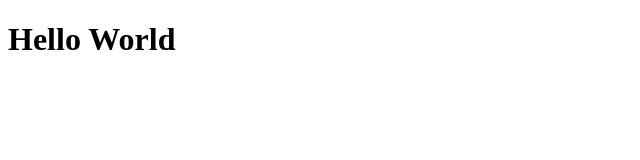
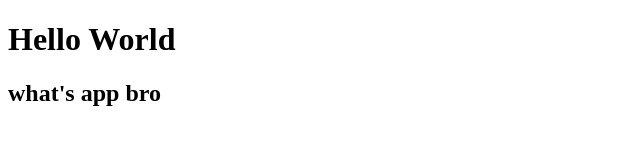
Before and after one commit to Sunnatilla1234/first-work, a plain HTML site: page index.html in a window 1280 px wide. Shown: the whole page, without its empty margins (0-640 px from the left). Drawn offline with Linux system fonts and the light colour scheme.

Commit message:
add new h2 tag

```diff
--- a/index.html
+++ b/index.html
@@ -8,5 +8,6 @@
 </head>
 <body>
     <h1>Hello World</h1>
+    <h2>what's app bro</h2>
 </body>
 </html>
```
